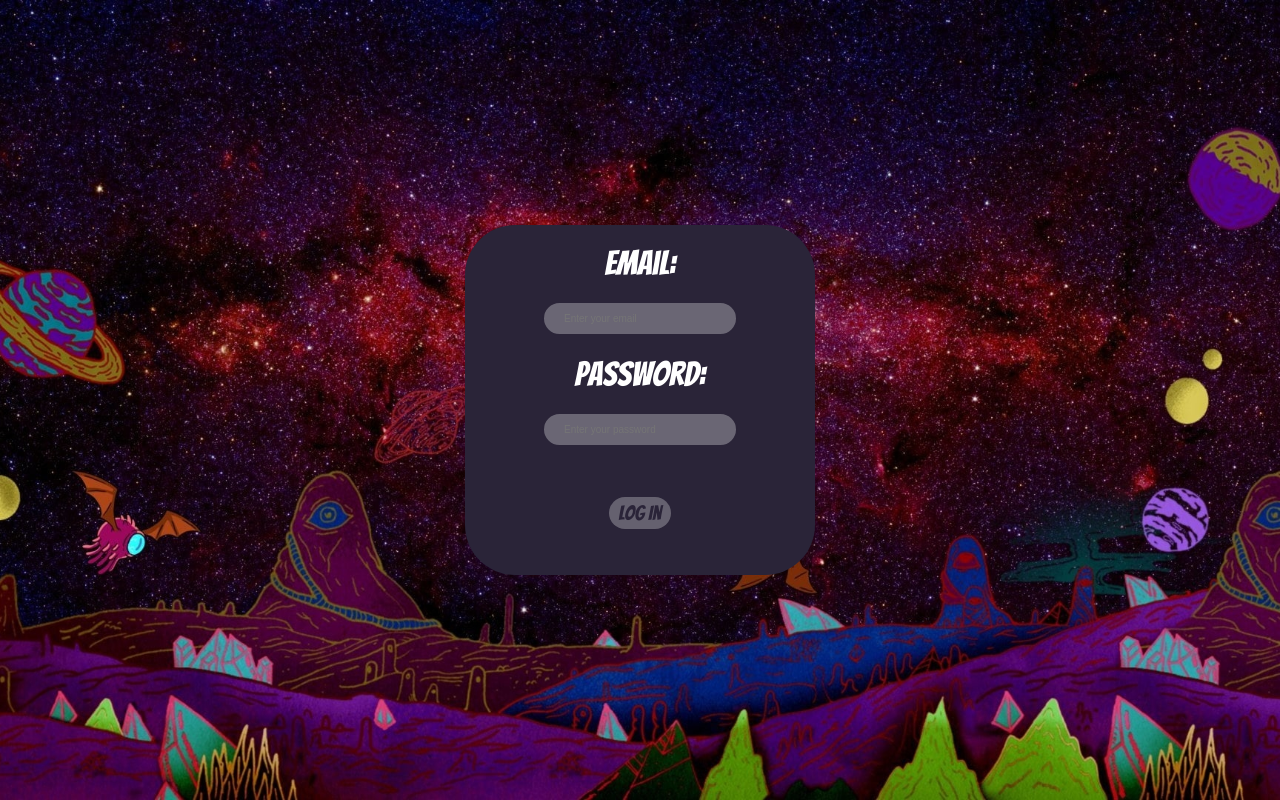
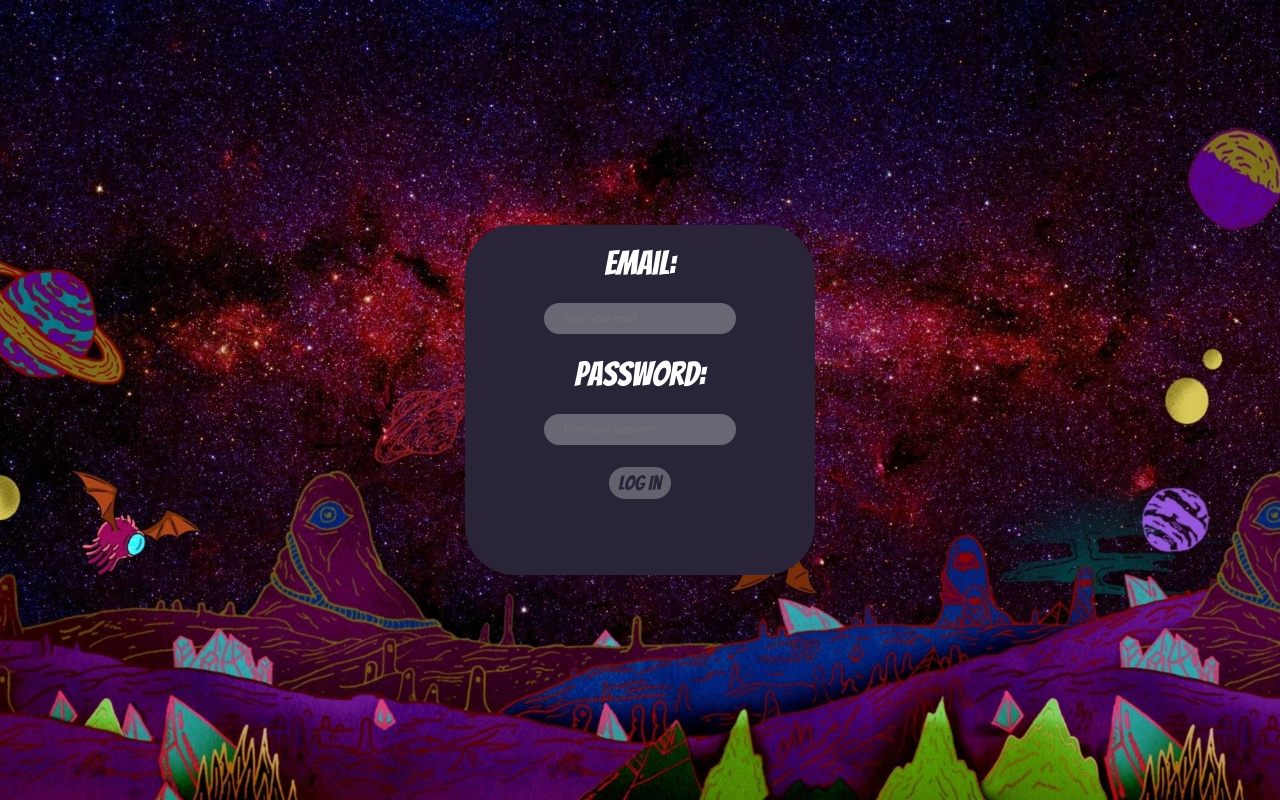
Before and after one commit to JoseEnriquez88/Rick_And_Morty, a React (Create React App) app in the folder Client/: page / in a window 1280 px wide. Shown: the top 800 px of the page. Built offline with nearby package versions, Linux system fonts and the light colour scheme.

Commit message:
form update

```diff
--- a/Client/src/components/Form/Form.module.css
+++ b/Client/src/components/Form/Form.module.css
@@ -58,7 +58,7 @@ form:hover {
     text-decoration: rebeccapurple;
     background-color: rgba(255, 255, 255, 0.3);
     border-radius: 50px;
-    color: #FFF;
+    color: white;
 }
 
 /* .inputPassword{
@@ -92,7 +92,7 @@ form:hover {
 /* estilos para el boton del login */
 .login {
     display: block;
-    margin: 50px auto 0;
+    margin: 20px auto 0;
     padding: 5px 10px;
     font-size: 20px;
     font-family: Bangers, sans-serif;
@@ -113,5 +113,5 @@ form:hover {
 .errors{
     color: red;
     font-size: 12px;
-    margin-top: -20px;
+    margin-top: 5px;
 }
```
